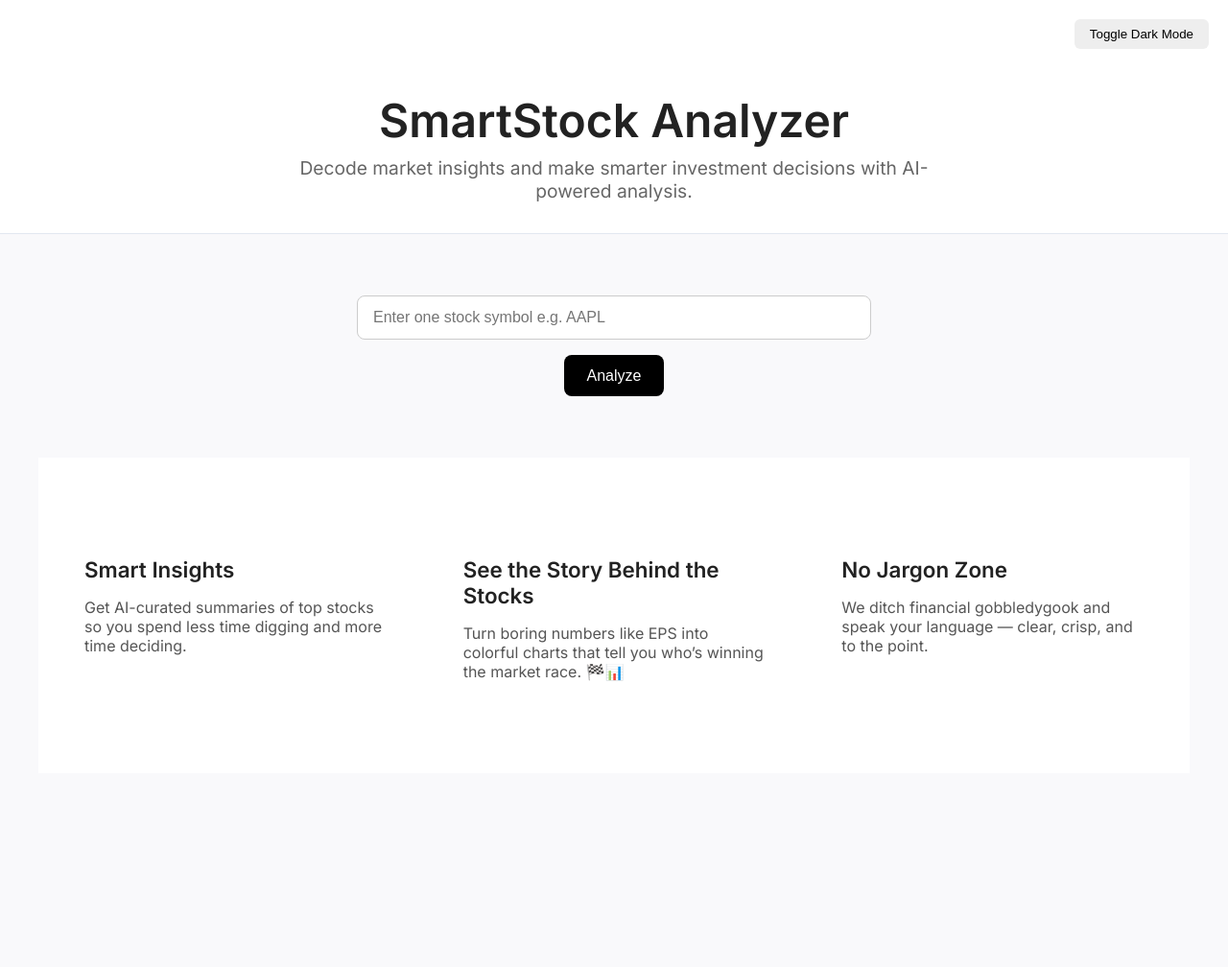
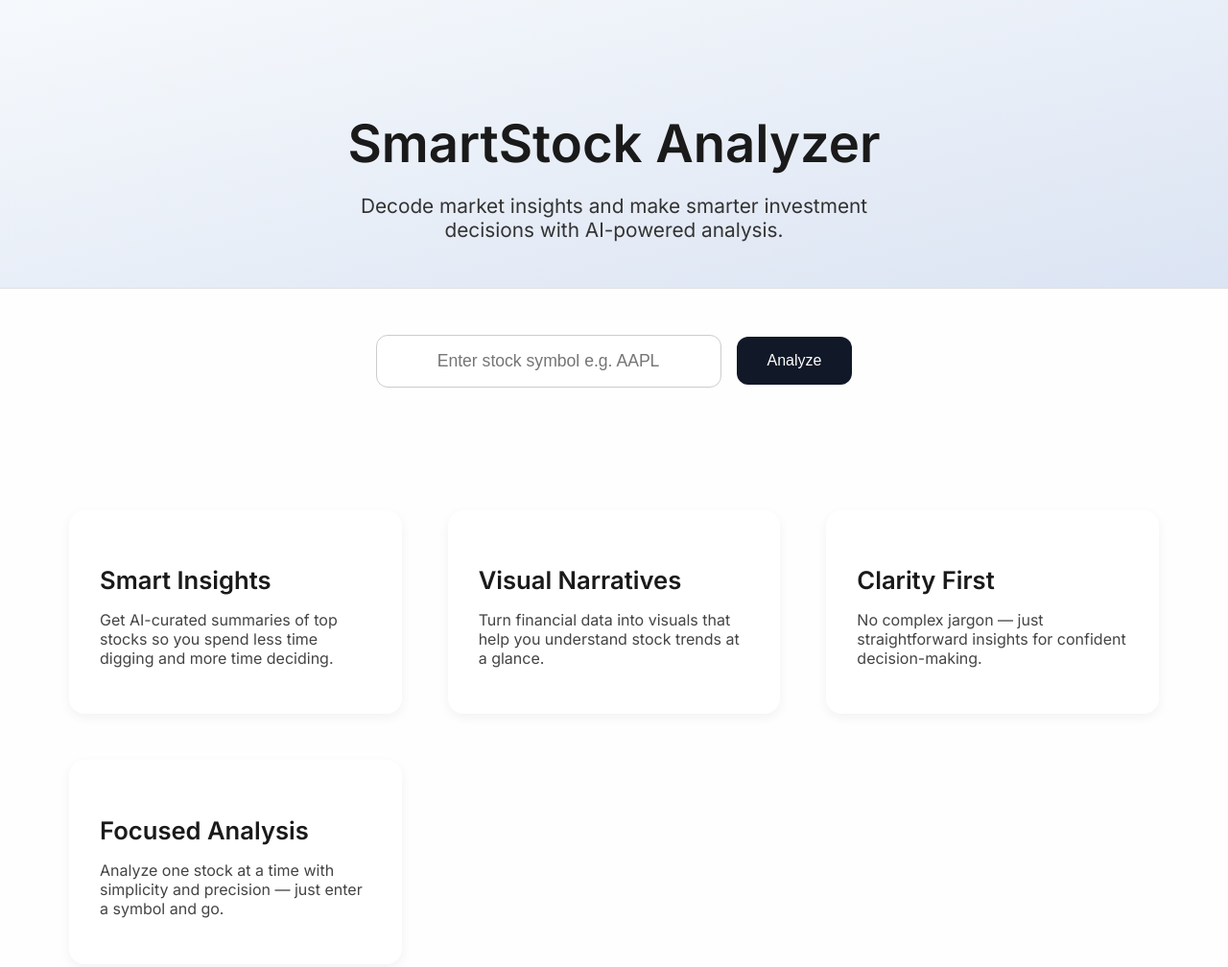
Before and after one commit to Mavenado/StockAnalyser, a website: page public/index.html in a window 1280 px wide. Shown: the top 1008 px of the page at 96% size. Drawn offline with nearby package versions, Linux system fonts and the light colour scheme.

Commit message:
Update index.html

```diff
--- a/public/index.html
+++ b/public/index.html
@@ -12,120 +12,115 @@
     body {
       margin: 0;
       font-family: 'Inter', sans-serif;
-      background-color: #f9f9fb;
-      color: #222;
-      transition: background-color 0.3s, color 0.3s;
-    }
-    body.dark-mode {
-      background-color: #121212;
-      color: #eee;
+      background-color: #fefeff;
+      color: #1a1a1a;
     }
     header {
-      padding: 4rem 2rem 2rem;
+      padding: 5rem 2rem 3rem;
       text-align: center;
-      background: #fff;
-      border-bottom: 1px solid #e2e8f0;
-    }
-    body.dark-mode header {
-      background: #1f1f1f;
-      border-color: #333;
+      background: linear-gradient(to bottom right, #f6f9fc, #dbe4f3);
+      border-bottom: 1px solid #e0e0e0;
     }
     header h1 {
-      font-size: 3rem;
-      margin-bottom: 0.5rem;
+      font-size: 3.4rem;
+      font-weight: 600;
+      margin-bottom: 1.2rem;
     }
     header p {
-      color: #666;
-      font-size: 1.2rem;
-      max-width: 700px;
+      font-size: 1.3rem;
+      color: #333;
+      max-width: 600px;
       margin: 0 auto;
     }
     .input-section {
-      padding: 2rem;
-      max-width: 600px;
-      margin: 2rem auto;
+      padding: 3rem 2rem;
+      display: flex;
+      justify-content: center;
+      align-items: center;
+      gap: 1rem;
+      flex-wrap: wrap;
+    }
+    .input-section input {
+      width: 360px;
+      padding: 1rem;
+      font-size: 1.1rem;
+      border: 1px solid #ccc;
+      border-radius: 12px;
       text-align: center;
     }
-    .input-section input {
-      width: 100%;
-      padding: 0.8rem 1rem;
+    .input-section button {
+      padding: 1rem 2rem;
       font-size: 1rem;
-      border: 1px solid #ccc;
-      border-radius: 8px;
-      margin-bottom: 1rem;
-    }
-    .input-section button {
-      padding: 0.8rem 1.5rem;
-      font-size: 1rem;
-      background-color: #000;
+      background: #111827;
       color: white;
       border: none;
-      border-radius: 8px;
+      border-radius: 12px;
       cursor: pointer;
-      transition: background-color 0.2s ease-in-out;
+      transition: background 0.2s;
     }
     .input-section button:hover {
-      background-color: #333;
+      background: #374151;
     }
     .features {
-      background: #fff;
-      padding: 4rem 2rem;
+      padding: 5rem 2rem;
       display: grid;
       gap: 3rem;
-      grid-template-columns: repeat(auto-fit, minmax(280px, 1fr));
+      grid-template-columns: repeat(auto-fit, minmax(300px, 1fr));
       max-width: 1200px;
       margin: auto;
     }
-    body.dark-mode .features {
-      background: #1e1e1e;
+    .feature {
+      padding: 2rem;
+      border-radius: 16px;
+      background: #ffffff;
+      box-shadow: 0 4px 12px rgba(0, 0, 0, 0.05);
+      transition: transform 0.2s;
     }
-    .feature {
-      padding: 1rem;
+    .feature:hover {
+      transform: translateY(-4px);
     }
     .feature h3 {
-      font-size: 1.4rem;
-      margin-bottom: 0.5rem;
+      font-size: 1.6rem;
+      margin-bottom: 0.8rem;
     }
     .feature p {
-      color: #555;
+      color: #444;
       font-size: 1rem;
-    }
-    body.dark-mode .feature p {
-      color: #bbb;
     }
     #result {
       max-width: 900px;
-      margin: 3rem auto;
+      margin: 4rem auto 2rem;
       padding: 1rem;
-      background-color: transparent;
     }
     canvas {
       margin-top: 2rem;
       max-width: 100%;
     }
-    .toggle-mode {
-      position: fixed;
-      top: 20px;
-      right: 20px;
-      background: #eee;
-      border: none;
-      padding: 0.5rem 1rem;
-      border-radius: 6px;
-      cursor: pointer;
-      z-index: 1000;
+    .extra-sections {
+      background: #f3f4f6;
+      padding: 4rem 2rem;
+      text-align: center;
+    }
+    .extra-sections h2 {
+      font-size: 2rem;
+      margin-bottom: 1rem;
+    }
+    .extra-sections p {
+      max-width: 700px;
+      margin: 0 auto;
+      font-size: 1.1rem;
+      color: #555;
     }
   </style>
 </head>
 <body>
-  <button class="toggle-mode" onclick="toggleDarkMode()">Toggle Dark Mode</button>
-
   <header>
     <h1>SmartStock Analyzer</h1>
     <p>Decode market insights and make smarter investment decisions with AI-powered analysis.</p>
   </header>
 
   <section class="input-section">
-    <input type="text" id="stockInput" placeholder="Enter one stock symbol e.g. AAPL"/>
+    <input type="text" id="stockInput" placeholder="Enter stock symbol e.g. AAPL" onkeydown="if(event.key==='Enter')analyzeStocks()"/>
     <button onclick="analyzeStocks()">Analyze</button>
   </section>
 
@@ -135,17 +130,26 @@
       <p>Get AI-curated summaries of top stocks so you spend less time digging and more time deciding.</p>
     </div>
     <div class="feature">
-      <h3>See the Story Behind the Stocks</h3>
-      <p>Turn boring numbers like EPS into colorful charts that tell you who’s winning the market race. 🏁📊</p>
+      <h3>Visual Narratives</h3>
+      <p>Turn financial data into visuals that help you understand stock trends at a glance.</p>
     </div>
     <div class="feature">
-      <h3>No Jargon Zone</h3>
-      <p>We ditch financial gobbledygook and speak your language — clear, crisp, and to the point.</p>
+      <h3>Clarity First</h3>
+      <p>No complex jargon — just straightforward insights for confident decision-making.</p>
+    </div>
+    <div class="feature">
+      <h3>Focused Analysis</h3>
+      <p>Analyze one stock at a time with simplicity and precision — just enter a symbol and go.</p>
     </div>
   </section>
 
   <div id="result"></div>
   <canvas id="chart"></canvas>
+
+  <section class="extra-sections">
+    <h2>Built for Curious Investors</h2>
+    <p>Whether you're new to stocks or a seasoned pro, SmartStock makes market data accessible, actionable, and even a bit fun 🎯</p>
+  </section>
 
   <script src="https://cdn.jsdelivr.net/npm/chart.js"></script>
   <script>
@@ -155,6 +159,7 @@
 
       const stocks = [input];
 
+      try {
         const response = await fetch('/api/analyze', {
           method: 'POST',
           headers: { 'Content-Type': 'application/json' },
@@ -162,7 +167,7 @@
         });
 
         const data = await response.json();
-      document.getElementById('result').innerHTML = data.analysis;
+        document.getElementById('result').innerHTML = data.analysis || '<p>No analysis available.</p>';
 
         if (data.chartData) {
           const ctx = document.getElementById('chart').getContext('2d');
@@ -173,7 +178,7 @@
               datasets: [{
                 label: 'EPS',
                 data: data.chartData.values,
-              backgroundColor: 'rgba(54, 162, 235, 0.7)',
+                backgroundColor: 'rgba(0, 122, 255, 0.7)',
                 borderRadius: 8
               }]
             },
@@ -189,10 +194,10 @@
             }
           });
         }
+      } catch (error) {
+        console.error('Error analyzing stock:', error);
+        alert('There was an error analyzing the stock. Please try again later.');
       }
-
-    function toggleDarkMode() {
-      document.body.classList.toggle('dark-mode');
     }
   </script>
 </body>
```
Lines whose indentation alone changed are shown as unchanged.
